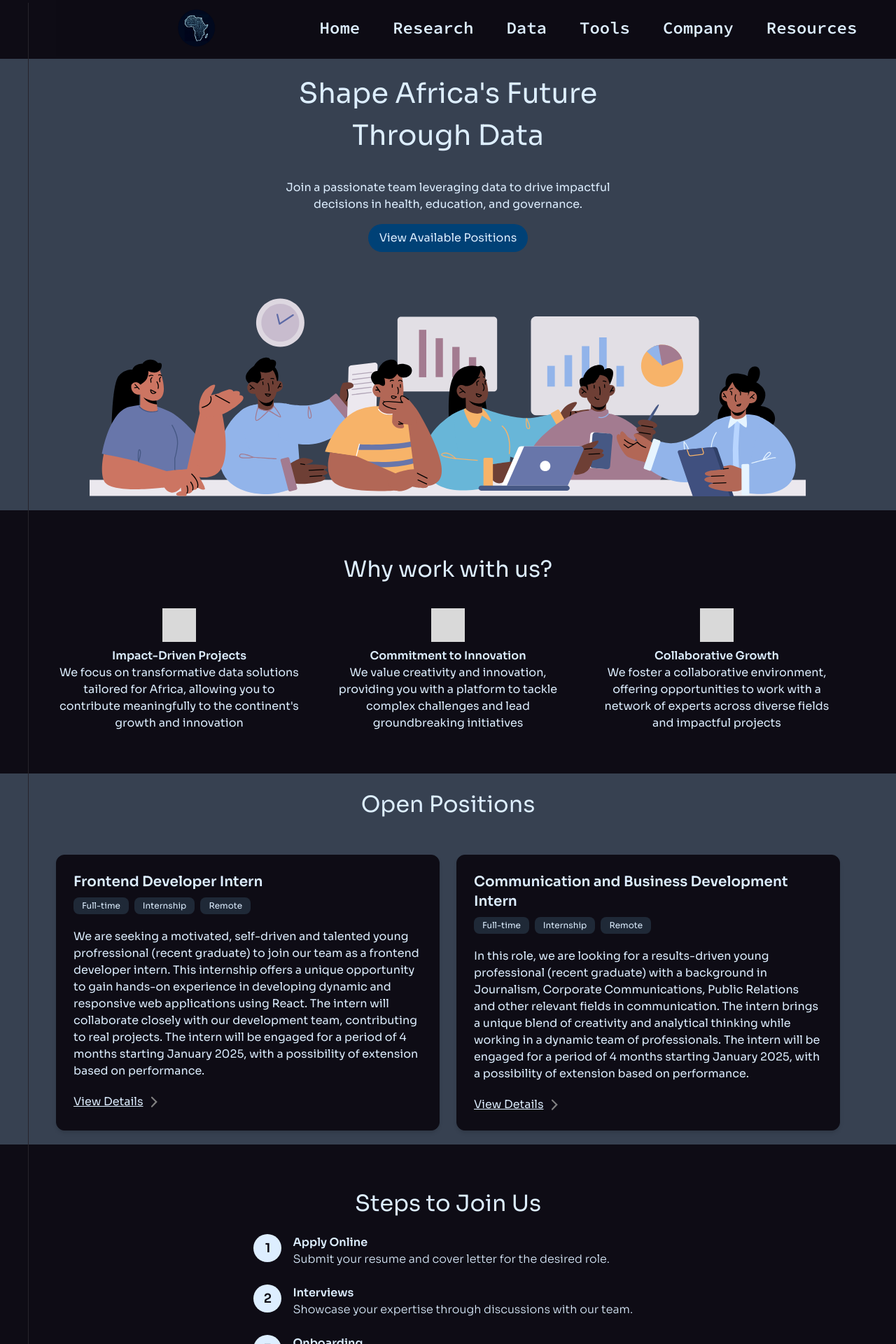
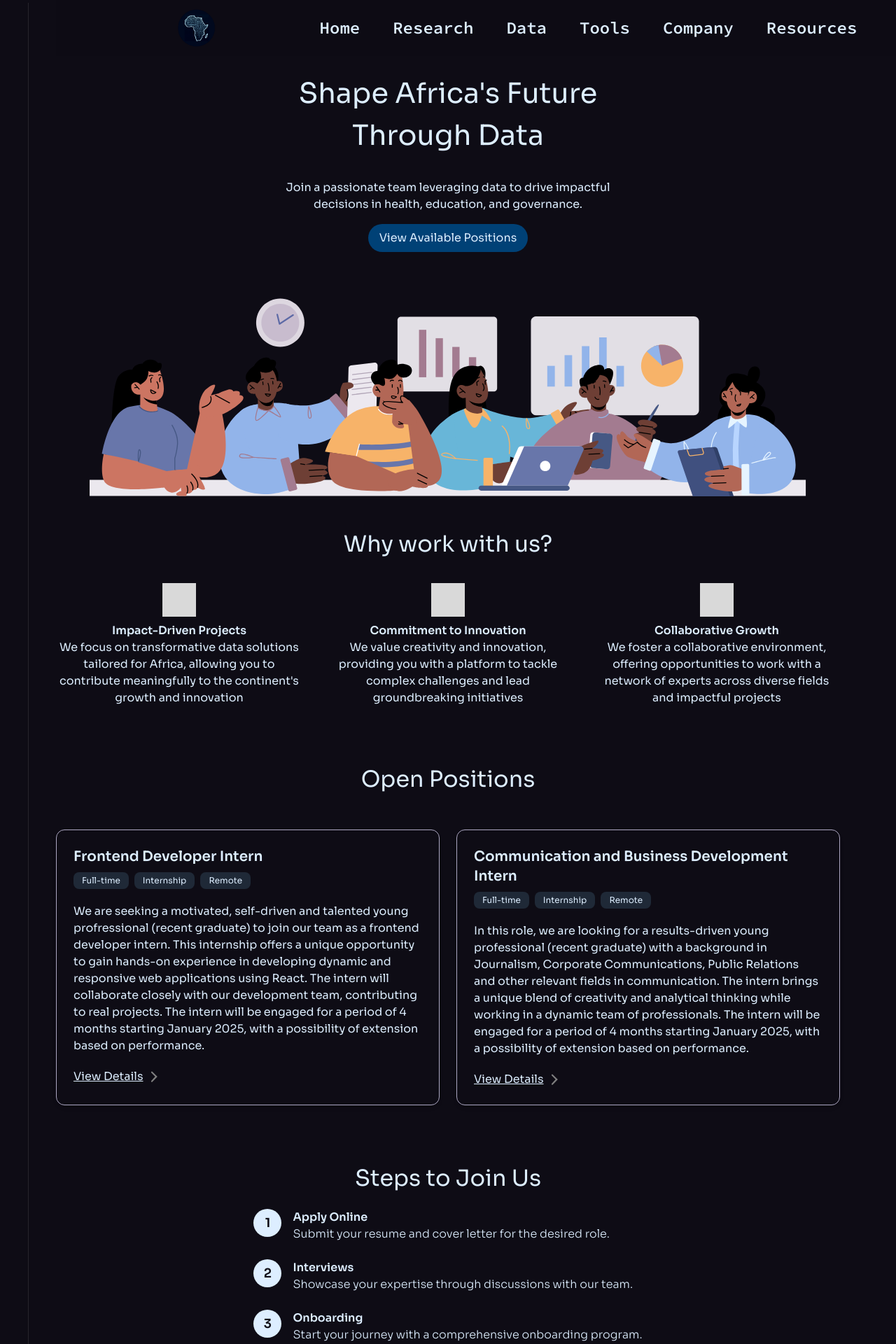
Before and after one commit to Datawise-Africa/datawise_frontend, a React (Vite) app: page /join-us in a window 1280 px wide. Shown: the top 1920 px of the page at 70% size. Built offline with nearby package versions, Linux system fonts and the light colour scheme.

Commit message:
Modified JoinUs component

```diff
--- a/src/pages/company/JoinUs.jsx
+++ b/src/pages/company/JoinUs.jsx
@@ -25,7 +25,7 @@ const JoinUs = () => {
 
   return (
     <Section className="mt-15 lg:mt-1">
-      <section className="flex flex-col items-center justify-center py-5 mb-10 bg-gray-700 w-full">
+      <section className="flex flex-col items-center justify-center py-5 mb-1 w-full">
         <div className="text-center max-w-[30rem]">
           <h2 className="h3 mb-4 md:mb-8">
             Shape Africa's Future Through Data
@@ -90,7 +90,7 @@ const JoinUs = () => {
       </section>
       <section
         ref={openPositionRef}
-        className="px-8 md:px-20 items-center justify-center flex flex-col py-5 mb-10 bg-gray-700 w-full"
+        className="px-8 md:px-20 items-center justify-center flex flex-col py-5 mb-10 w-full"
       >
         <div>
           <h4 className="h4 mb-4 md:mb-8">Open Positions</h4>
@@ -100,7 +100,7 @@ const JoinUs = () => {
             {available_positions.map((position, index) => (
               <div
                 key={index}
-                className="border border-n-8 bg-n-8 p-6 rounded-xl shadow-md"
+                className="border border-n-3  bg-n-8 p-6 rounded-xl shadow-md"
               >
                 <div className="space-y-2 lg:flex justify-between mb-2 lg:mb-0">
                   <h3 className="font-semibold text-xl">{position.title}</h3>
```
